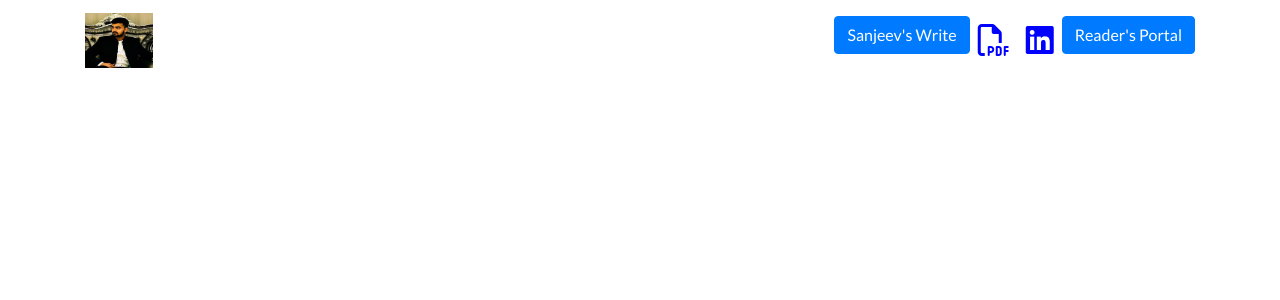
After one commit to sk814/personal-portfolio, a Django app: template portfolio/templates/portfolio/dele.html in a window 1280 px wide. The commit adds this page. Shown: the top 300 px of the page. Run offline with Django 3.2, Linux system fonts and the light colour scheme; the template is opened without the code that fills it, so the values that code supplies are empty; some libraries are stand-ins or nearby versions.

Commit message:
nav collapse tollgale

```diff
--- /dev/null
+++ b/portfolio/templates/portfolio/dele.html
@@ -0,0 +1,69 @@
+{% load static %}
+<!doctype html>
+<html lang="en">
+
+<head>
+
+    <script src="https://kit.fontawesome.com/cbbb7575de.js" crossorigin="anonymous"></script>
+  <!-- Required meta tags -->
+  <meta charset="utf-8">
+  <meta name="viewport" content="width=device-width, initial-scale=1, shrink-to-fit=no">
+
+  <!-- Bootstrap CSS -->
+  <link rel="stylesheet" href="https://stackpath.bootstrapcdn.com/bootstrap/4.4.1/css/bootstrap.min.css" integrity="sha384-Vkoo8x4CGsO3+Hhxv8T/Q5PaXtkKtu6ug5TOeNV6gBiFeWPGFN9MuhOf23Q9Ifjh" crossorigin="anonymous">
+
+
+  <link rel="stylesheet" href="{% static "portfolio/custom.css" %}" >
+
+  <link href="https://fonts.googleapis.com/css?family=Lato&display=swap" rel="stylesheet">
+
+  <link rel="icon" type="image/png" href="{% static "portfolio/sanjeev.png" %}">
+
+  <title>Sanjeev's</title>
+</head>
+
+<body>
+
+
+  <nav id="topNav" class="clearfix fixed-top navbar navbar-expand-sm navbar-light">
+    <div class="container">
+
+        <a class="navbar-brand" href="{% url 'media' %}">
+        <img src="{% static "portfolio/sanjeev.png" %}" width="68" height="55" class="d-inline-block align-top align-left" alt="Sanjeev's Logo" class="img-fluid">
+        </a>
+      <button class="navbar-toggler" type="button" data-toggle="collapse" data-target="#navbarNav" aria-controls="navbarNav" aria-expanded="false" aria-label="Toggle navigation">
+        <span class="navbar-toggler-icon"></span>
+      </button>
+      <div class="collapse navbar-collapse text-right" id="navbarNav">
+        <ul class="navbar-nav ml-auto">
+
+          <li class="nav-item">
+            <a role="button" href="https://ssanjeev.pythonanywhere.com/" class="btn btn-primary">Sanjeev's Write</a>
+          </li>
+
+          <li class="nav-item float-md-right float-sm-right">
+            <a class="nav-link" href="{% static "portfolio/Sanjeev_Resume.pdf" %}"><i class="fa fa-file-pdf-o" style="font-size:32px;color:blue"></i></a>
+          </li>
+          <li class="nav-item float-md-right float-sm-right">
+            <a class="nav-link" href="https://www.linkedin.com/in/sanjeev-singh1/" target="_blank"><i class="fab fa-linkedin" style="font-size:32px;color:blue"></i></a>
+          </li>
+
+          <li>
+            <a role="button" href="{% url 'blog:all_blogs' %}" class="float-md-right float-sm-right btn btn-primary">Reader's Portal</a>
+          </li>
+        </ul>
+      </div>
+    </div>
+  </nav>
+  <div class="container">
+    {% block content %}{% endblock %}
+  </div>
+
+  <!-- Optional JavaScript -->
+  <!-- jQuery first, then Popper.js, then Bootstrap JS -->
+  <script src="https://code.jquery.com/jquery-3.4.1.slim.min.js" integrity="sha384-J6qa4849blE2+poT4WnyKhv5vZF5SrPo0iEjwBvKU7imGFAV0wwj1yYfoRSJoZ+n" crossorigin="anonymous"></script>
+  <script src="https://cdn.jsdelivr.net/npm/popper.js@1.16.0/dist/umd/popper.min.js" integrity="sha384-Q6E9RHvbIyZFJoft+2mJbHaEWldlvI9IOYy5n3zV9zzTtmI3UksdQRVvoxMfooAo" crossorigin="anonymous"></script>
+  <script src="https://stackpath.bootstrapcdn.com/bootstrap/4.4.1/js/bootstrap.min.js" integrity="sha384-wfSDF2E50Y2D1uUdj0O3uMBJnjuUD4Ih7YwaYd1iqfktj0Uod8GCExl3Og8ifwB6" crossorigin="anonymous"></script>
+</body>
+
+</html>
```
Also changed, not shown: portfolio/templates/portfolio/homepage.html (+9 -6 lines).
